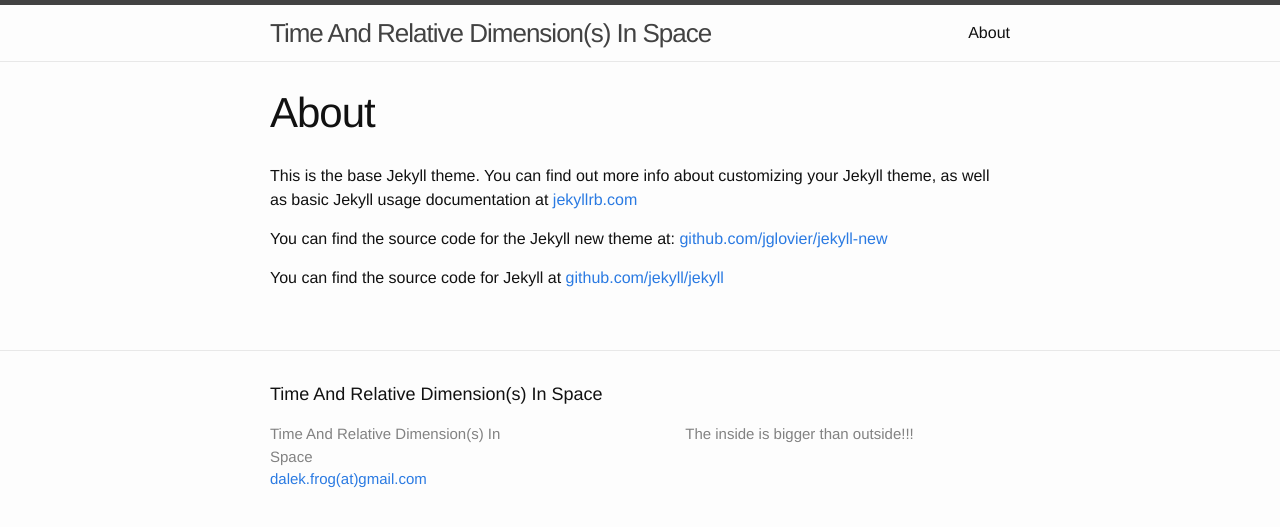
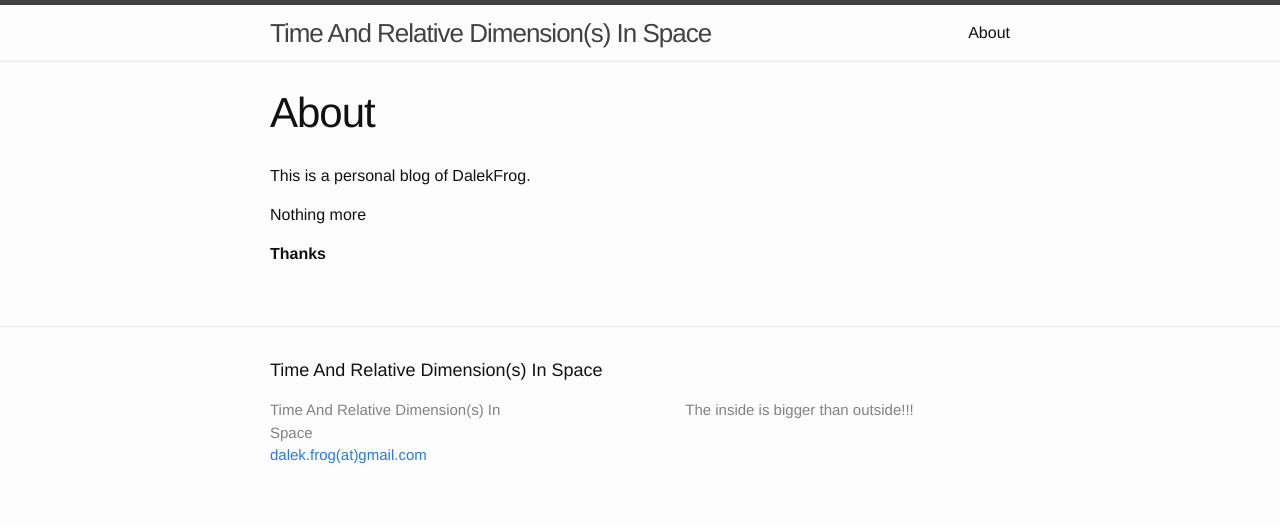
Before and after one commit to DalekFrog/dalekfrog.github.io, a Jekyll site: the page built from about.md, in a window 1280 px wide. Shown: the top 527 px of the page. Built offline with Jekyll 4.4.1, drawn with Linux system fonts in a browser that asks for light colours.

Commit message:
about.md

```diff
--- a/about.md
+++ b/about.md
@@ -4,8 +4,8 @@ title: About
 permalink: /about/
 ---
 
-This is the base Jekyll theme. You can find out more info about customizing your Jekyll theme, as well as basic Jekyll usage documentation at [jekyllrb.com](http://jekyllrb.com/)
+This is a personal blog of DalekFrog.
 
-You can find the source code for the Jekyll new theme at: [github.com/jglovier/jekyll-new](https://github.com/jglovier/jekyll-new)
+Nothing more
 
-You can find the source code for Jekyll at [github.com/jekyll/jekyll](https://github.com/jekyll/jekyll)
+**Thanks**
```
